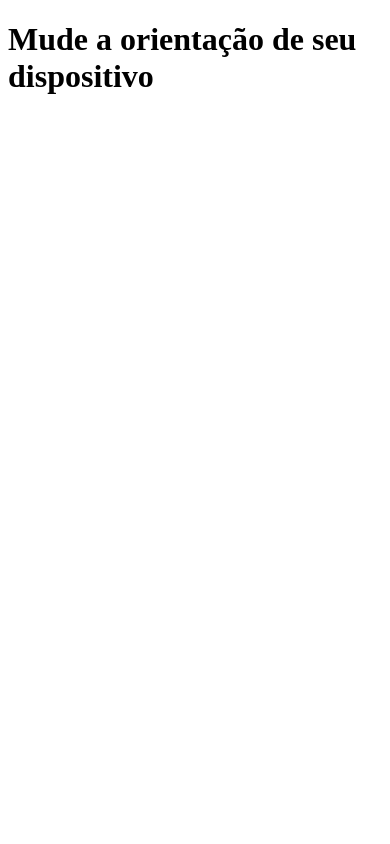
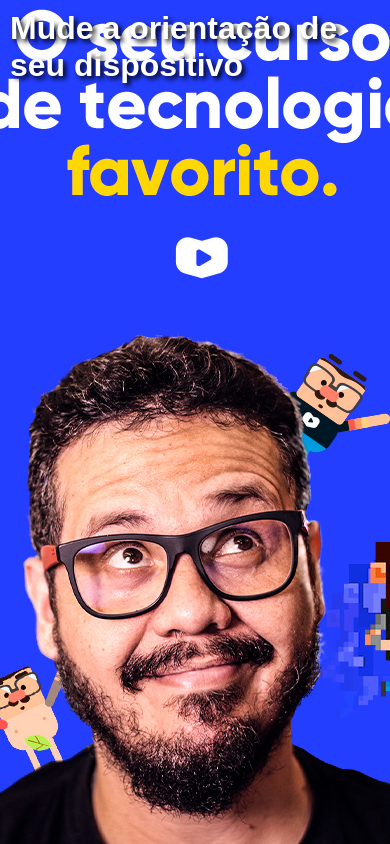
Before and after one commit to Raposo87/html-css, a plain HTML site: page exercicios/ex026-MidiaQuery/midiaQuery-002/index.html in a window 390 px wide. Drawn offline with Linux system fonts and the light colour scheme.

Commit message:
ex002 media query

```diff
--- a/exercicios/ex026-MidiaQuery/midiaQuery-002/estilos/paisagem.css
+++ b/exercicios/ex026-MidiaQuery/midiaQuery-002/estilos/paisagem.css
@@ -1,3 +1,8 @@
 @charset "UTF-8";
 
 /*Aparelho deitado (landscape)*/
+
+body{
+    background: url(../imagens/cev-landscape.jpg);
+    background-position: left bottom;
+}
--- a/exercicios/ex026-MidiaQuery/midiaQuery-002/estilos/retrato.css
+++ b/exercicios/ex026-MidiaQuery/midiaQuery-002/estilos/retrato.css
@@ -1,3 +1,7 @@
 @charset "UTF-8";
 
 /*Aparelho em pé (portrait)*/
+body{
+    background: url(../imagens/cev-portrait.jpg);
+    background-position: center bottom;
+}
--- a/exercicios/ex026-MidiaQuery/midiaQuery-002/estilos/style.css
+++ b/exercicios/ex026-MidiaQuery/midiaQuery-002/estilos/style.css
@@ -1,3 +1,23 @@
 @charset "UTF-8";
 
 /*Configurações gerais*/
+
+*{
+    margin: 0px;
+    padding: 0px;
+    font-family: Arial, Helvetica, sans-serif;
+}
+
+html, body{
+    width: 100vw;
+    height: 100vh;
+    background-color: rgba(80, 121, 244, 0.476);
+    background-size: cover;
+    background-repeat: no-repeat;
+}
+
+h1{
+    color: white;
+    text-shadow: 3px 3px 5px black;
+    padding: 10px;
+}
```
